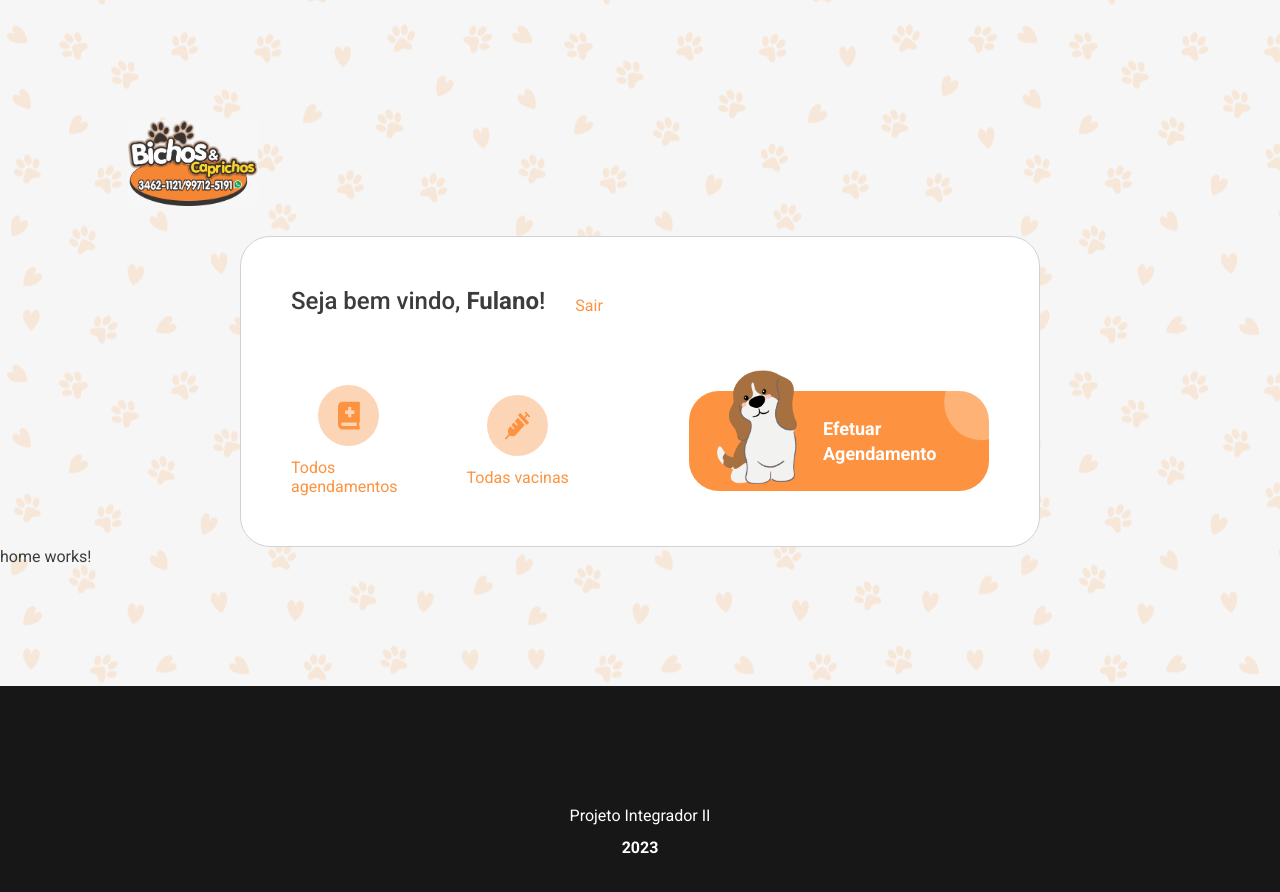
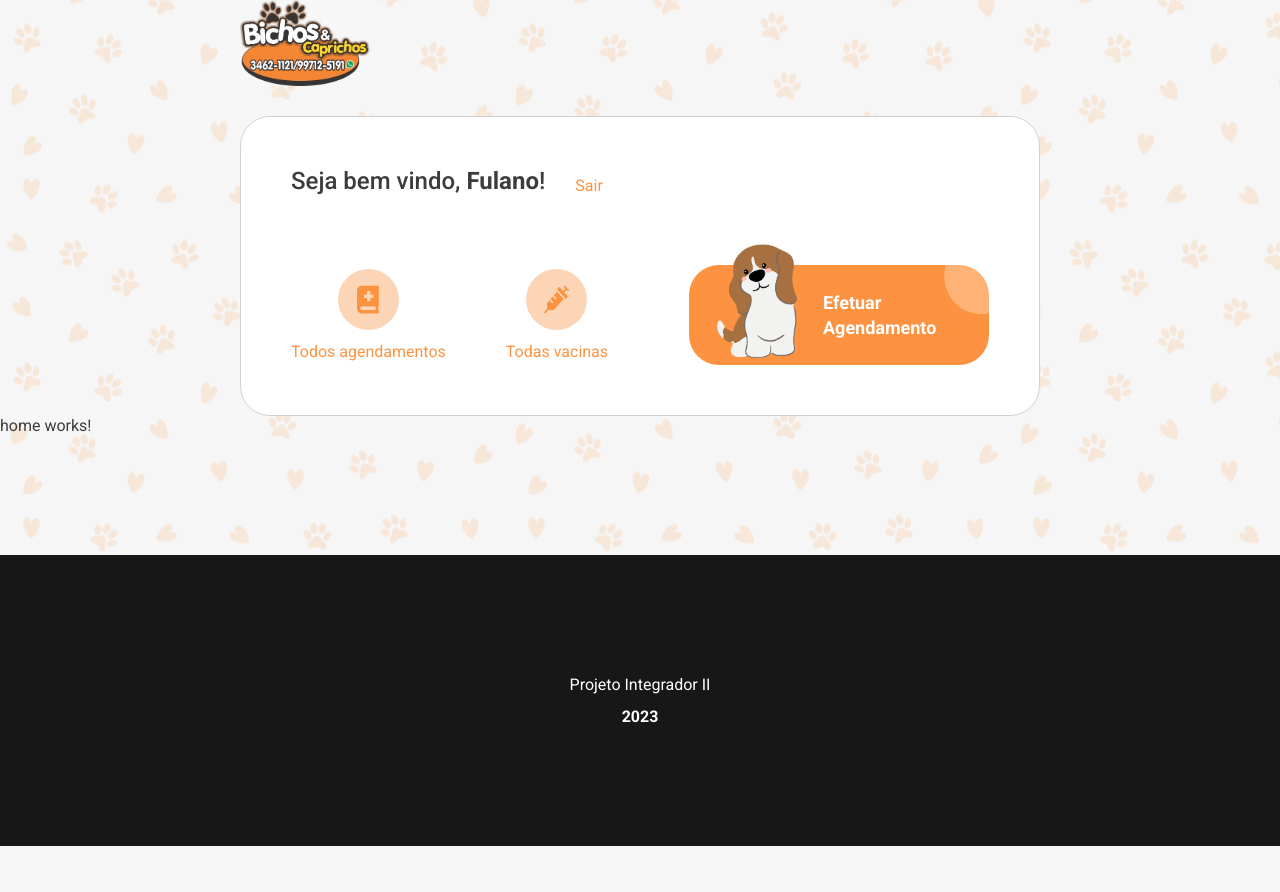
Before and after one commit to jonatasbaldan/projeto-integrador-ii, an Angular app: page / in a window 1280 px wide. Shown: the top 892 px of the page. After the commit the page ends 846 px from the top, so only its background shows below. Built offline with nearby package versions, Linux system fonts and the light colour scheme.

Commit message:
Removido as margens para atribuir a responsabilidade para o home

```diff
--- a/src/app/components/header/header.component.css
+++ b/src/app/components/header/header.component.css
@@ -1,18 +1,15 @@
 .company-menu {
-  max-width: 1024px;
+  max-width: 800px;
   margin: 0 auto;
   display: flex;
   justify-content: flex-start;
-  margin-top: 120px;
   margin-bottom: 30px;
 }
 
 @media screen and (max-width: 425px) {
   .company-menu {
-    margin-top: 30px;
     margin-left: 20px;
   }
-
 }
 
 .company-menu__logo {
@@ -73,11 +70,11 @@
 
 .header__small-button__text {
   margin-top: 12px;
+  white-space: nowrap;
 }
 
 .header__button {
   justify-self: end;
-
 }
 
 .header__button__link {
@@ -99,7 +96,6 @@
   width: 80px;
   position: relative;
   bottom: 14px;
-
 }
 
 .header__button__text {
```
